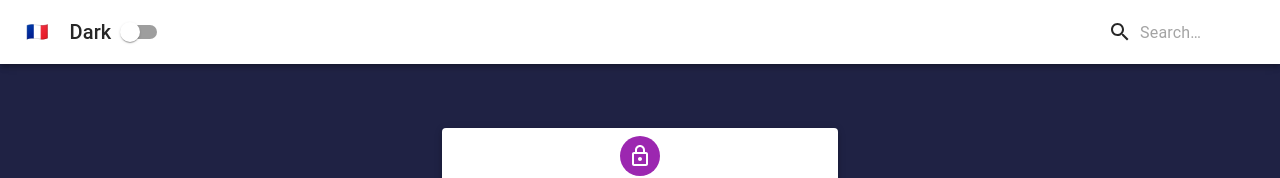
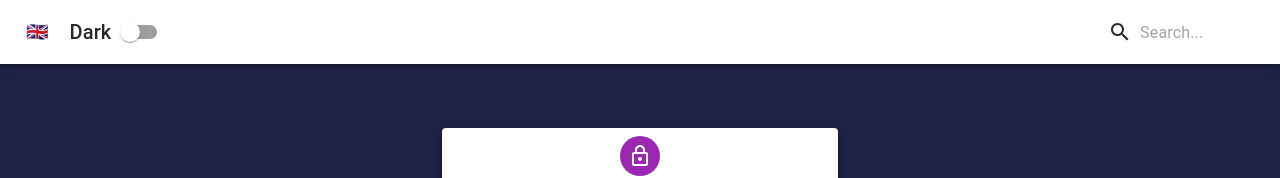
Before and after one commit to Dhruv-praju/react-context-with-hooks, a React (Create React App) app: page / in a window 1280 px wide. Shown: the top 178 px of the page. Built offline with nearby package versions, Linux system fonts and the light colour scheme.

Commit message:
done fully

```diff
--- a/src/Navbar.js
+++ b/src/Navbar.js
@@ -14,6 +14,7 @@ import InputBase from '@mui/material/InputBase';
 import navStyles from './styles/NavbarStyles';
 
 import { ThemeContext } from './contexts/ThemeContext';
+import { withLanguageContext } from './contexts/LanguageContext';
 
 const Search = styled('div')(({ theme }) => ({
   position: 'relative',
@@ -57,12 +58,29 @@ const StyledInputBase = styled(InputBase)(({ theme }) => ({
   },
 }));
 
+const content = {
+  english:{
+    flag:'🇬🇧',
+    search:'Search'
+  },
+  french:{
+    flag:'🇫🇷',
+    search:'Chercher'
+  },
+  spanish:{
+    flag:'🇪🇸',
+    search:'Búsqueda'
+  }
+}
 
 class Navbar extends Component {
   static contextType = ThemeContext
     render() {
       // console.log(this.context);
       const {isDarkMode, toggleTheme} = this.context
+      const {language} = this.props.languageContext
+      // console.log(language);
+      const {flag, search} = content[language]
         return (
             <div>
                 <Box sx={{ flexGrow: 1 }}>
@@ -77,7 +95,7 @@ class Navbar extends Component {
                             aria-label="menu"
                             sx={{ mr: 2 }}
                         >
-                            <span>🇫🇷</span>
+                            <span>{flag}</span>
                         </IconButton>
                         <Typography variant="h6" component="div" sx={navStyles.title}>
                             {isDarkMode ? 'Dark' : 'Light'}
@@ -89,7 +107,7 @@ class Navbar extends Component {
                             <SearchIcon />
                             </SearchIconWrapper>
                             <StyledInputBase
-                            placeholder="Search…"
+                            placeholder={`${search}...`}
                             inputProps={{ 'aria-label': 'search' }}
                             />
                         </Search>
@@ -102,4 +120,4 @@ class Navbar extends Component {
     }
 }
 
-export default Navbar
+export default withLanguageContext(Navbar)
--- a/src/contexts/LanguageContext.js
+++ b/src/contexts/LanguageContext.js
@@ -21,4 +21,12 @@ class LanguageProvider extends Component{
     }
 }
 
-export {LanguageContext, LanguageProvider}
+// Higher Order Component (a component which operates on other components)
+// make function which takes Component as an argument and returns that same Component wrapped with Context.consumer so that context data can be accessed
+const withLanguageContext = Component => props => (
+    <LanguageContext.Consumer>
+        {value => <Component languageContext={value} {...props} />}
+    </LanguageContext.Consumer>
+)
+
+export {LanguageContext, LanguageProvider, withLanguageContext}
```
